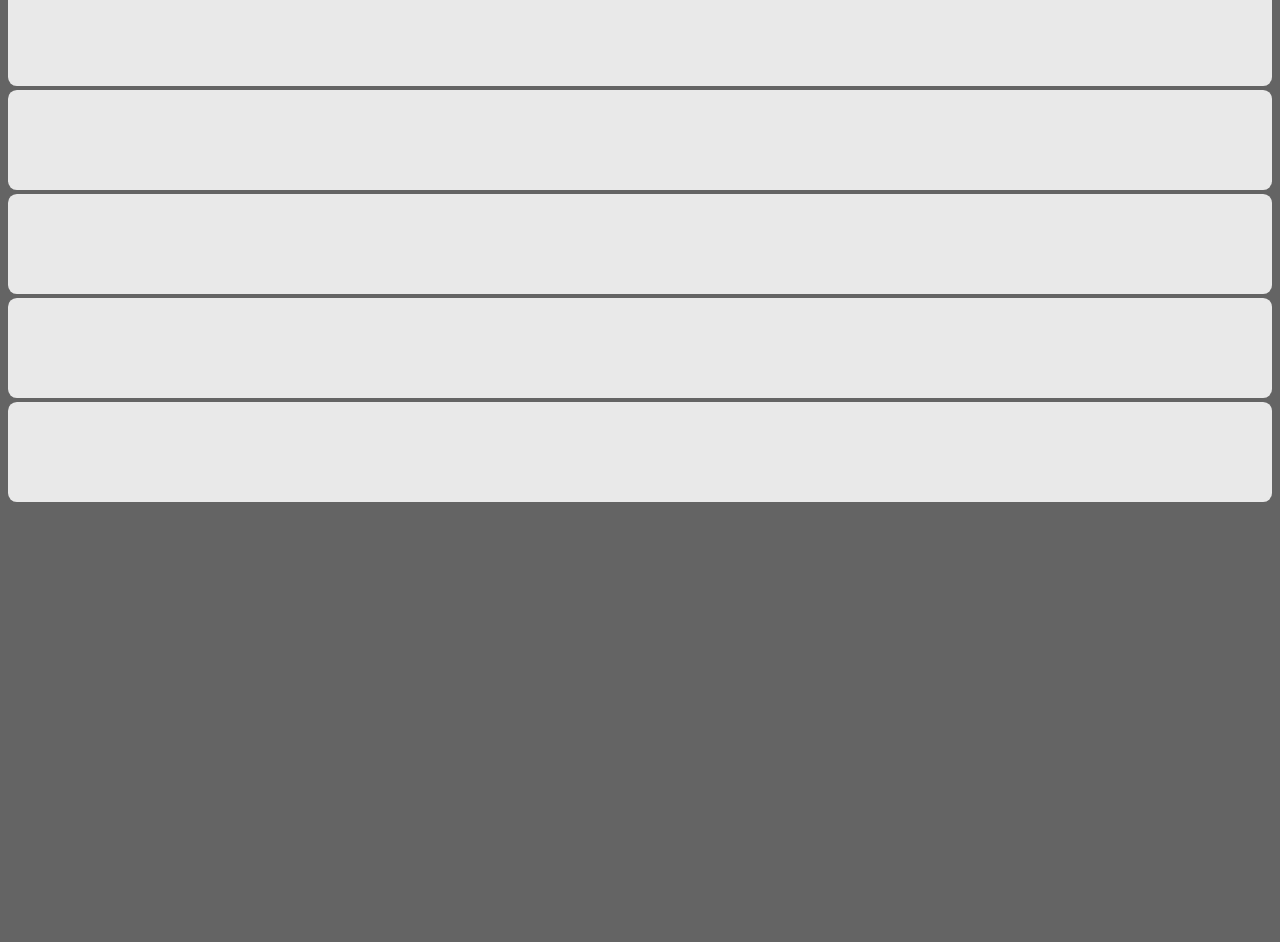
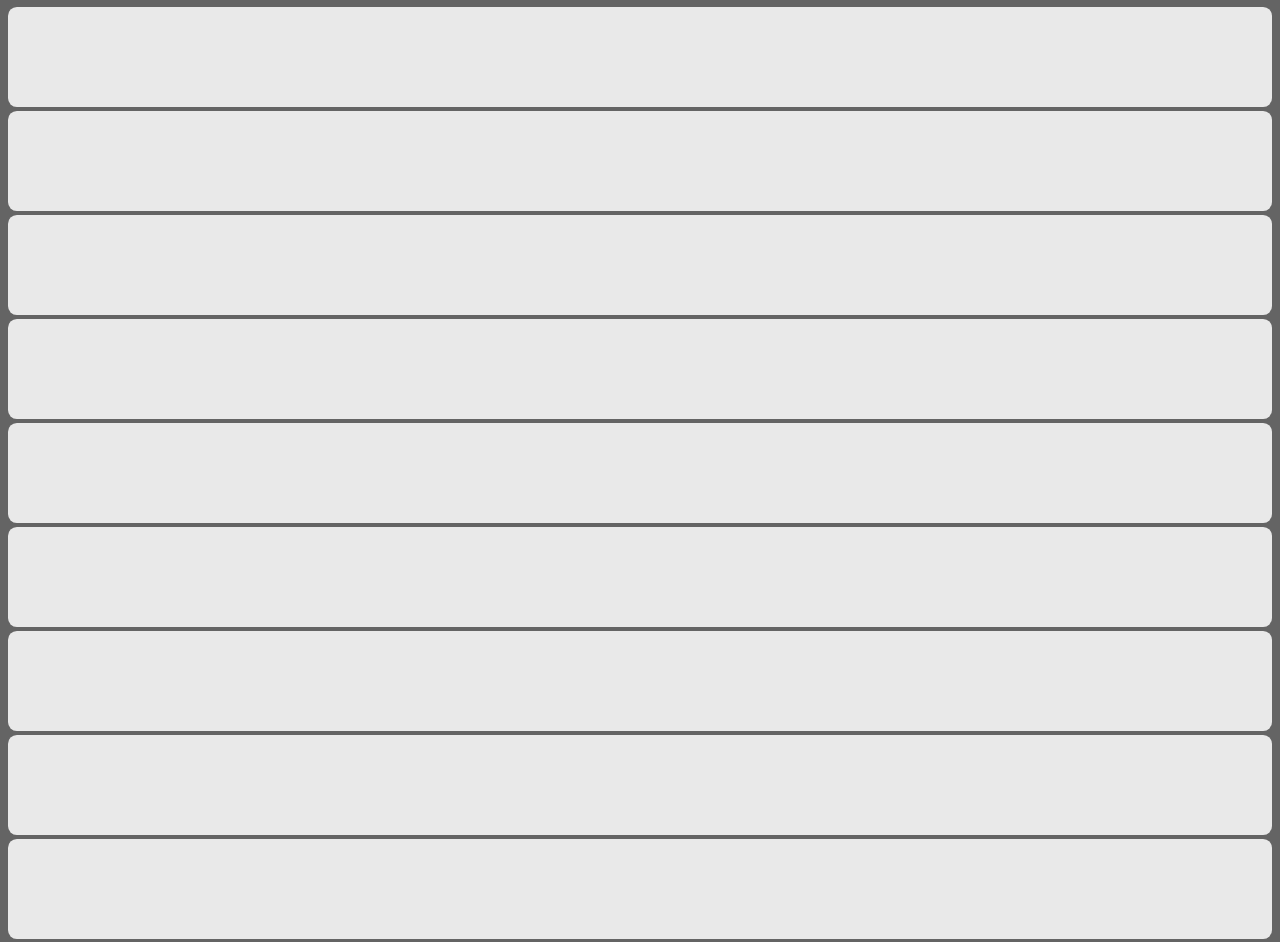
Before and after one commit to Levchenski/JavaScript, a plain HTML site: page index.html in a window 1280 px wide. Shown: the part 73-1015 px from the top of the page. Before the commit the page ends 800 px from the top, so only its background shows below. Drawn offline with Linux system fonts and the light colour scheme.

Commit message:
not down

```diff
--- a/index.html
+++ b/index.html
@@ -10,12 +10,17 @@
 </head>
 
 <body>
-    <h3>Let</h3>
-    <div class="newobj"></div>
-    <div class="newobj"></div>
-    <div class="newobj"></div>
-    <div class="newobj"></div>
-    <div class="newobj"></div>
+    <h1>Изучение JavaScript</h1>
+    <div class="item"></div>
+    <div class="item"></div>
+    <div class="item"></div>
+    <div class="item"></div>
+    <div class="item"></div>
+    <div class="item"></div>
+    <div class="item"></div>
+    <div class="item"></div>
+    <div class="item"></div>
+    <div class="item"></div>
     <script src="./js/main.js"></script>
 </body>
 
--- a/scss/_header.scss
+++ b/scss/_header.scss
@@ -1,4 +1,4 @@
-div {
+.item {
     width: 100%;
     height: 100px;
     display: inline-block;
```
Also changed, not shown: css/style.css.
